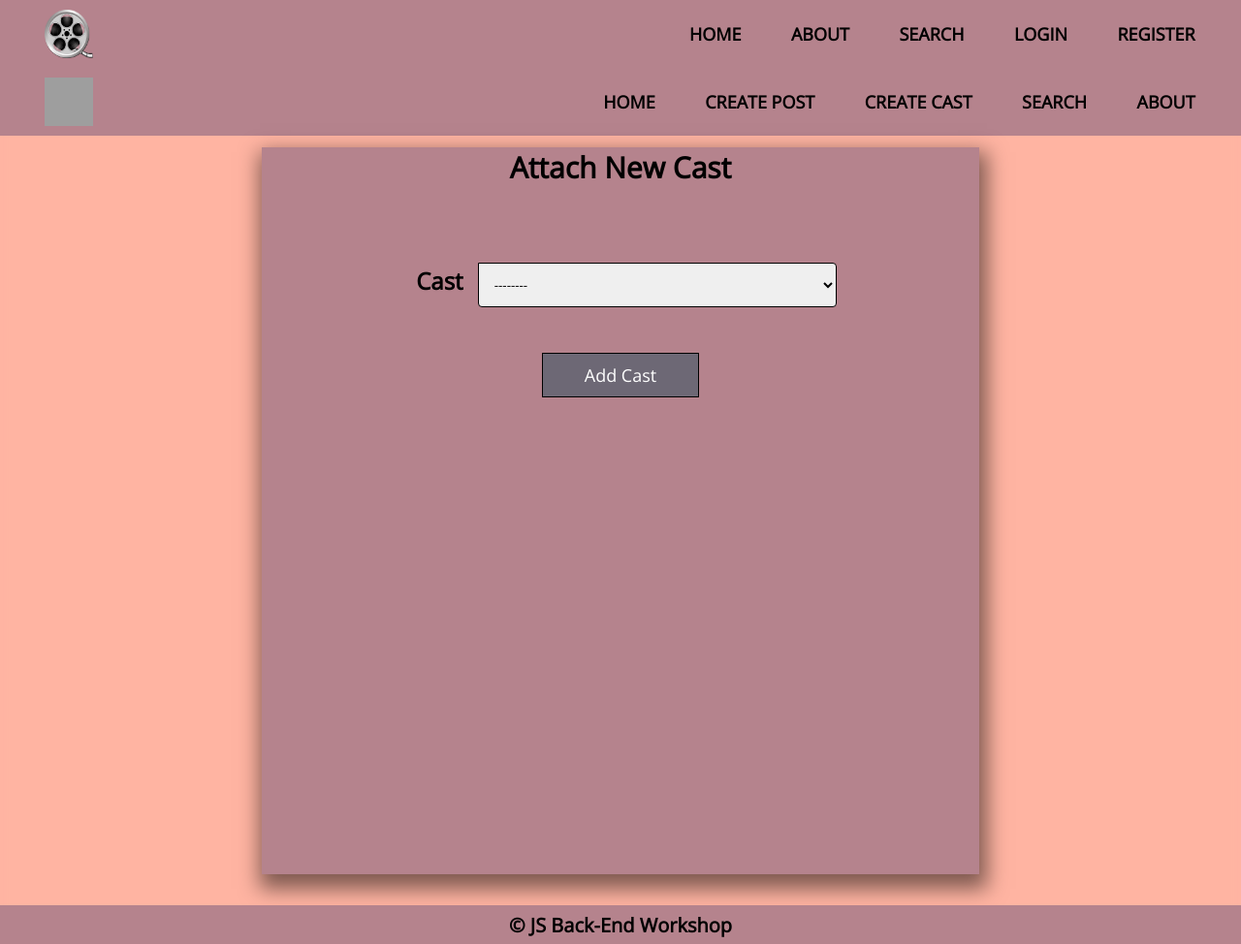
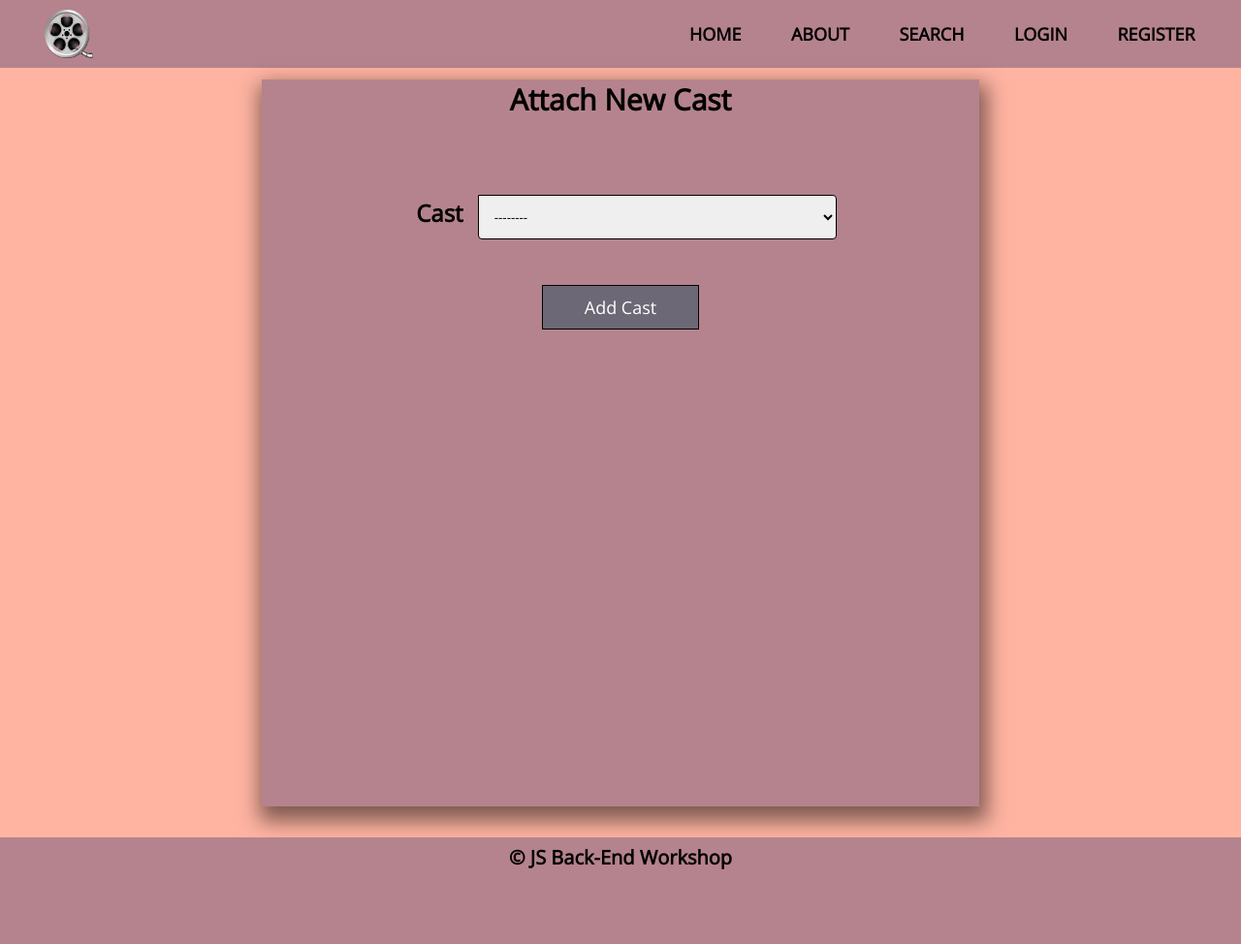
Before and after one commit to fanerotim/JS-Web--Express.JS-Workshop--Movie-Magic, a Node server app: template src/views/cast-attach.hbs in a window 1280 px wide. Shown: the whole page at 97% size. After the commit the page ends 897 px from the top, so only its background shows below. Run offline with Node 20, Linux system fonts and the light colour scheme; the template is opened without the code that fills it, so the values that code supplies are empty; some libraries are stand-ins or nearby versions; grey boxes are pictures that could not be loaded.

Commit message:
fixed issues with navigation

```diff
--- a/src/controllers/aboutController.js
+++ b/src/controllers/aboutController.js
@@ -1,7 +1,8 @@
 const router = require('express').Router();
 
 router.get('/about', (req, res) => {
-    res.render('about');
+    let token = req.headers.cookie;
+    res.render('about', {token});
 })
 
 module.exports = router;
--- a/src/controllers/addMovieController.js
+++ b/src/controllers/addMovieController.js
@@ -4,7 +4,8 @@ let express = require('express');
 const Movies = require('../models/Movies')
 
 router.get('/create', (req, res) => {
-    res.render('create', {layout: false})
+    let token = req.headers.cookie;
+    res.render('create', {token})
 })
 
 router.post('/create', express.urlencoded({extended: false}), (req, res) => {
--- a/src/controllers/attachController.js
+++ b/src/controllers/attachController.js
@@ -10,7 +10,7 @@ router.get('/attach/cast/:castId', async (req, res) => {
     let movie = await Movies.findById(castId).lean();
     let cast = await Cast.find().lean();
 
-    res.render('cast-attach', {layout: false, movie, cast})
+    res.render('cast-attach', {movie, cast})
 })
 
 router.post('/attach/cast/:castId', express.urlencoded({extended: false}), async (req, res) => {
--- a/src/views/about.hbs
+++ b/src/views/about.hbs
@@ -1,5 +1,4 @@
 <main>
-
     <div class="full-screen">
         <div class='about'>
             <div class="contact-img">
--- a/src/views/cast-attach.hbs
+++ b/src/views/cast-attach.hbs
@@ -1,32 +1,3 @@
-<!DOCTYPE html>
-<html lang="en">
-
-<head>
-    <meta charset="UTF-8">
-    <title>Attach Cast Page</title>
-
-    <!-- Do not forget to change the path to the css file -->
-    <link href="/static/css/style.css" type="text/css" rel="stylesheet">
-</head>
-
-<body>
-
-    <div id="box">
-
-        <nav>
-            <!-- Do not forget to change the path to the image -->
-            <img src="https://cdn.pixabay.com/photo/2013/07/13/13/36/film-161204_1280.png" alt="logo">
-
-            <ul class="menu">
-                <li><a href="/">Home</a></li>
-                <li><a href="/create">Create Post</a></li>
-                <li><a href="/create-cast">Create Cast</a></li>
-                <li><a href="/search">Search</a></li>
-                <li><a href="/about">About</a></li>
-            </ul>
-
-        </nav>
-
 <main>
     <section id="attachCast">
         <div class="attachCastSection">
@@ -51,14 +22,3 @@
     </section>
 
 </main>
-
-
-        <footer>
-            © JS Back-End Workshop
-        </footer>
-    </div>
-
-
-</body>
-
-</html>
```
Also changed, not shown: src/views/create.hbs (+8 -47 lines). Lines whose indentation alone changed are shown as unchanged.
